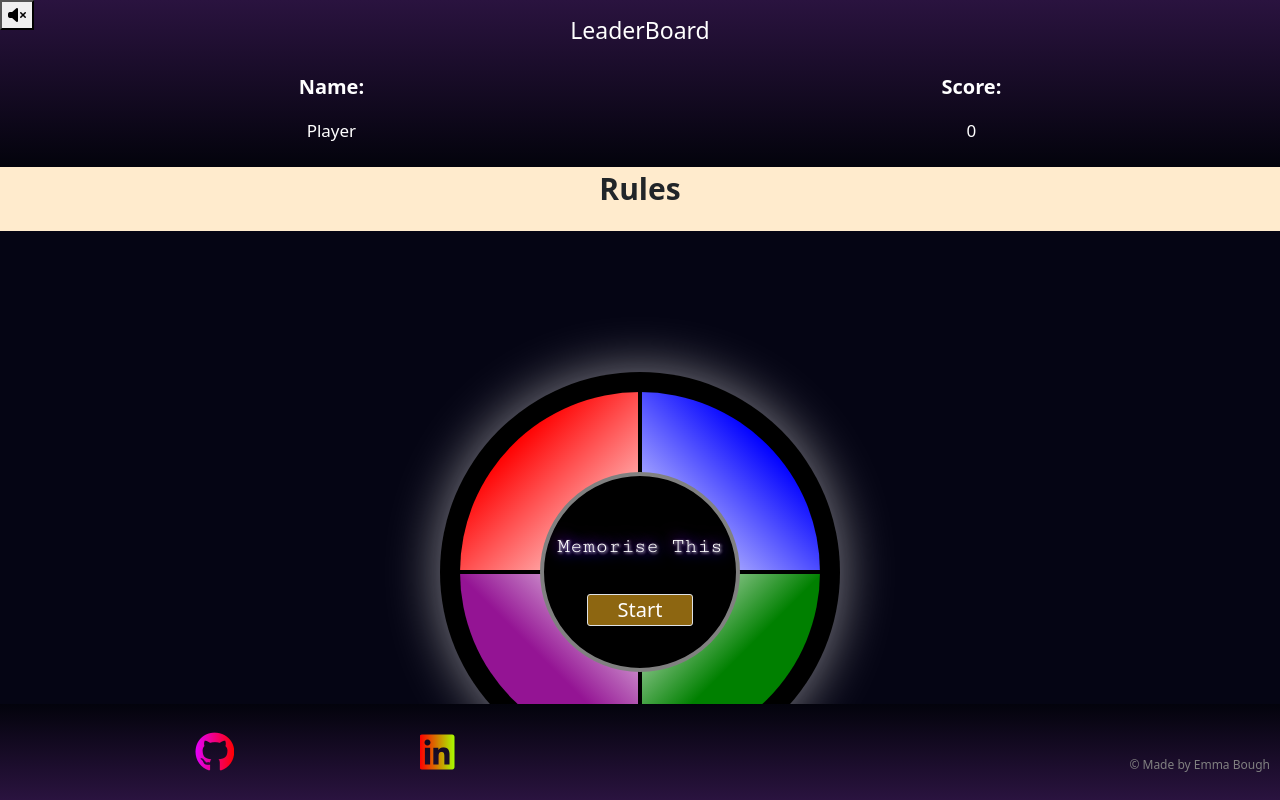
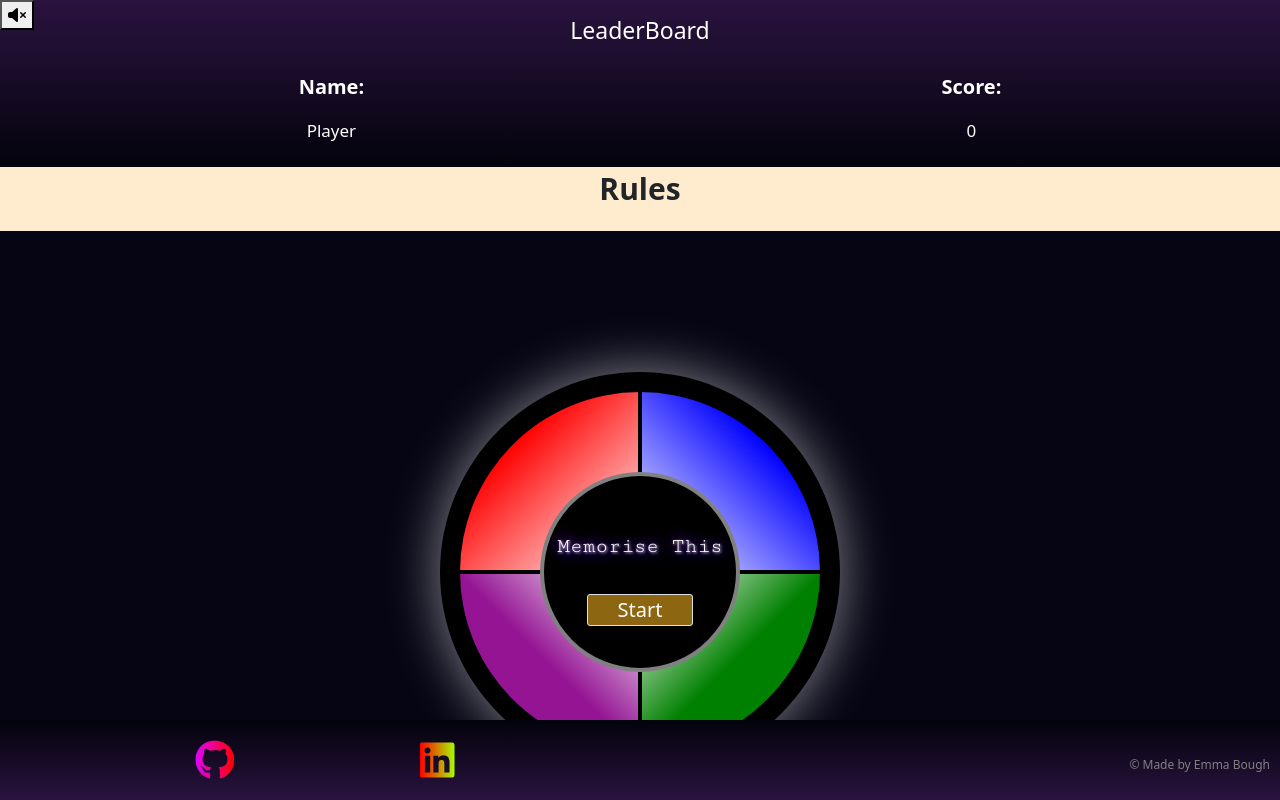
Before and after one commit to twitch10126/memorise-this, a website: page index.html in a window 1280 px wide. Drawn offline with nearby package versions, Linux system fonts and the light colour scheme.

Commit message:
Adjust footer height

```diff
--- a/assets/css/style.css
+++ b/assets/css/style.css
@@ -342,7 +342,7 @@ footer {
   padding: 10px;
   display: flex;
   align-items: center;
-  height: 12%;
+  height: 10%;
 }
 
 /* copyrite styles */
```
